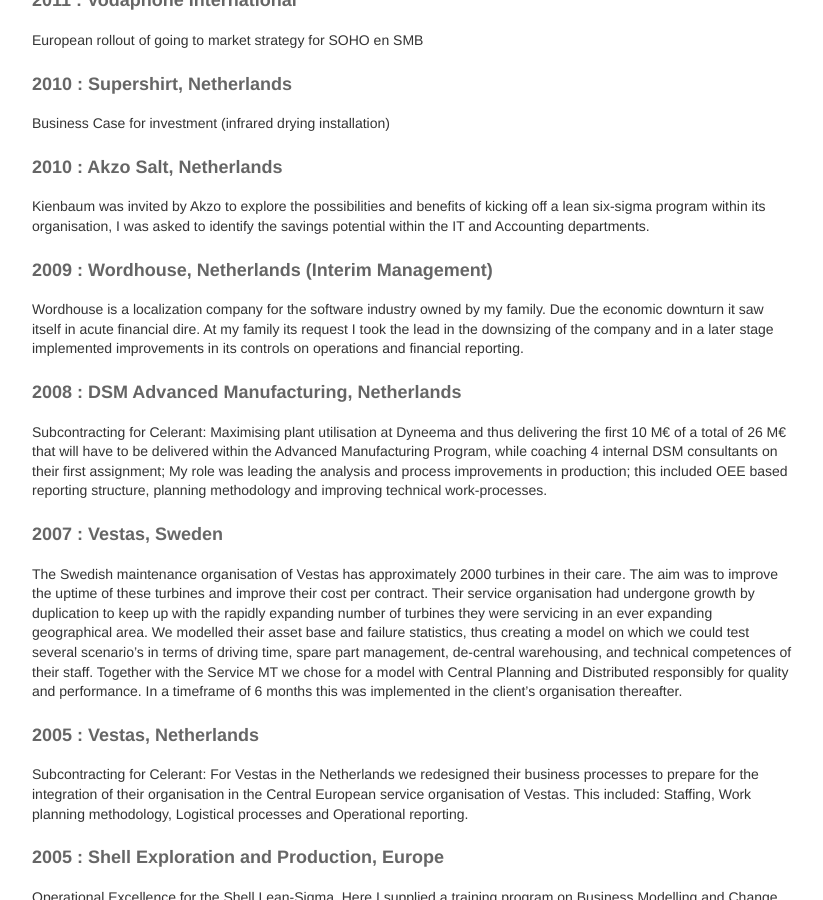
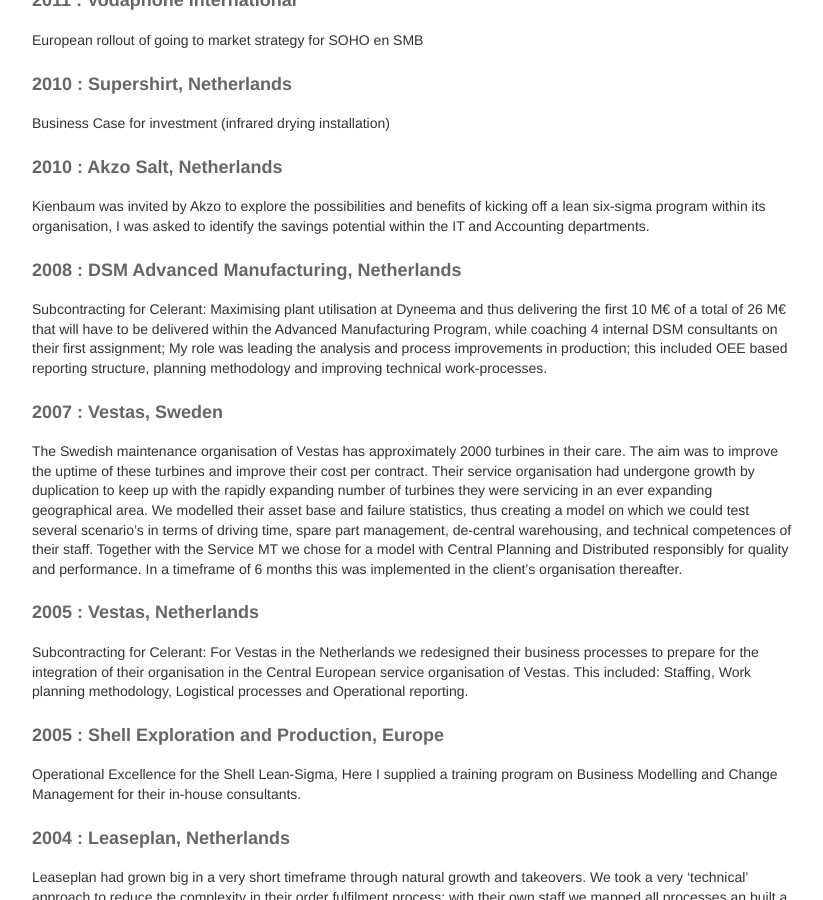
Before and after one commit to fprisse/Digital_for_Industry, a Jekyll site: the page built from about.md, in a window 1280 px wide and 900 px high, scrolled down 3218 px. Shown: the whole window, without its empty margins (228-1051 px from the left). Built offline with Jekyll 4.4.1, drawn with Linux system fonts in a browser that asks for light colours.

Commit message:
wordhouse

```diff
--- a/about.md
+++ b/about.md
@@ -136,10 +136,6 @@ Business Case for investment (infrared drying installation)
 
 Kienbaum was invited by Akzo to explore the possibilities and benefits of kicking off a lean six-sigma program within its organisation, I was asked to identify the savings potential within the IT and Accounting departments.
 
-#### 2009 : Wordhouse, Netherlands (Interim Management)
-
-Wordhouse is a localization company for the software industry owned by my family. Due the economic downturn it saw itself in acute financial dire. At my family its request I took the lead in the downsizing of the company and in a later stage implemented improvements in its controls on operations and financial reporting.
-
 #### 2008 : DSM Advanced Manufacturing, Netherlands
 
 Subcontracting for Celerant: Maximising plant utilisation at Dyneema and thus delivering the first 10 M€ of a total of 26 M€ that will have to be delivered within the Advanced Manufacturing Program, while coaching 4 internal DSM consultants on their first assignment; My role was leading the analysis and process improvements in production; this included OEE based reporting structure, planning methodology and improving technical work-processes.
```
